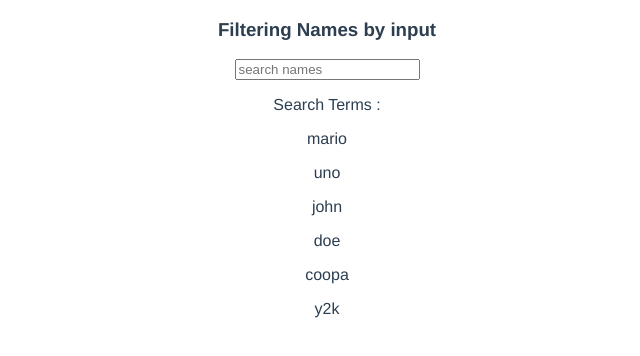
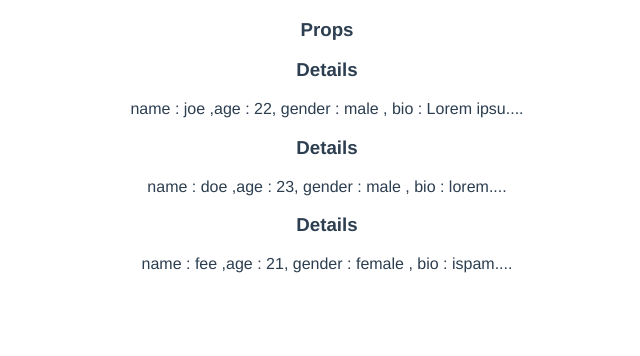
Before and after one commit to Y2theK/vue-apps, a Vue app: page / in a window 1280 px wide. Shown: the top 356 px of the page, without its empty margins (313-953 px from the left). Built offline with nearby package versions, Linux system fonts and the light colour scheme.

Commit message:
using props

```diff
--- a/public/index.html
+++ b/public/index.html
@@ -1,15 +1,19 @@
 <!DOCTYPE html>
 <html lang="">
   <head>
-    <meta charset="utf-8">
-    <meta http-equiv="X-UA-Compatible" content="IE=edge">
-    <meta name="viewport" content="width=device-width,initial-scale=1.0">
-    <link rel="icon" href="<%= BASE_URL %>favicon.ico">
+    <meta charset="utf-8" />
+    <meta http-equiv="X-UA-Compatible" content="IE=edge" />
+    <meta name="viewport" content="width=device-width,initial-scale=1.0" />
+    <link rel="icon" href="<%= BASE_URL %>favicon.ico" />
     <title><%= htmlWebpackPlugin.options.title %></title>
   </head>
   <body>
     <noscript>
-      <strong>We're sorry but <%= htmlWebpackPlugin.options.title %> doesn't work properly without JavaScript enabled. Please enable it to continue.</strong>
+      <strong
+        >We're sorry but <%= htmlWebpackPlugin.options.title %> doesn't work
+        properly without JavaScript enabled. Please enable it to
+        continue.</strong
+      >
     </noscript>
     <div id="app"></div>
     <!-- built files will be auto injected -->
--- /dev/null
+++ b/src/views/DetailView.vue
@@ -0,0 +1,30 @@
+<template>
+  <h3>Details</h3>
+  <p>
+    name : {{ name }} ,age : {{ age }}, gender : {{ gender }} , bio :
+    {{ bioSnippet }}
+  </p>
+</template>
+
+<script>
+import { computed } from "@vue/runtime-core";
+export default {
+  //same as options api, to use props in setup() need to pass props parameter and
+  //access props.propsName
+  props: ["person"],
+  setup(props) {
+    let name = props.person.name;
+    let age = props.person.age;
+    let gender = props.person.gender;
+    let bioSnippet = computed(() => {
+      //get 0 from 10 letter of bio
+      return props.person.bio.substring(0, 10) + "....";
+    });
+    console.log(props);
+    return { name, age, gender, bioSnippet };
+  },
+};
+</script>
+
+<style>
+</style>
--- a/src/views/HomeView.vue
+++ b/src/views/HomeView.vue
@@ -1,38 +1,32 @@
 <template>
   <div class="home">
-    <h3>Filtering Names by input</h3>
-    <input type="text" v-model="search" placeholder="search names" />
-    <p>Search Terms : {{ search }}</p>
-    <div v-for="name in names" :key="name">
-      <p>{{ name }}</p>
+    <h3>Props</h3>
+    <div v-for="person in persons" :key="person.name">
+      <detail-view :person="person"></detail-view>
     </div>
   </div>
 </template>
 
 <script>
 import { ref } from "@vue/reactivity";
-import { computed, watch, watchEffect } from "@vue/runtime-core";
+import DetailView from "./DetailView.vue";
 export default {
   name: "HomeView",
+  components: { DetailView },
 
   setup() {
-    const search = ref("");
-    const names = ref(["mario", "uno", "john", "doe", "coopa", "y2k"]);
-    //watch value everytimes they change
-    //need to pass parameter to watch
-    //search is a watched parameter and watch func ran when value of search chaange
-    watch(search, () => {
-      console.log("watch func ran");
-    });
+    const persons = ref([
+      {
+        name: "joe",
+        age: 22,
+        gender: "male",
+        bio: "Lorem ipsum dolor, sit amet consectetur adipisicing elit. Iste sequi numquam ea molestiae cupiditate id facilis sint nisi natus tempore! Esse repudiandae fuga doloremque in numquam cum iure minus labore?",
+      },
+      { name: "doe", age: 23, gender: "male", bio: "lorem" },
+      { name: "fee", age: 21, gender: "female", bio: "ispam" },
+    ]);
 
-    //ran initally first
-    //no need to pass parameter to watch / it watch all the value which used inside its function
-    //watch value change inside its function and watcheffect func ran when value of used inside its func changes
-    //search is used in its function and it watch search initially first and run everytimes search change
-    watchEffect(() => {
-      console.log("watch effect func ran" + search.value);
-    });
-    return { names, search };
+    return { persons };
   },
 };
 </script>
```
Also changed, not shown: Note.txt.
